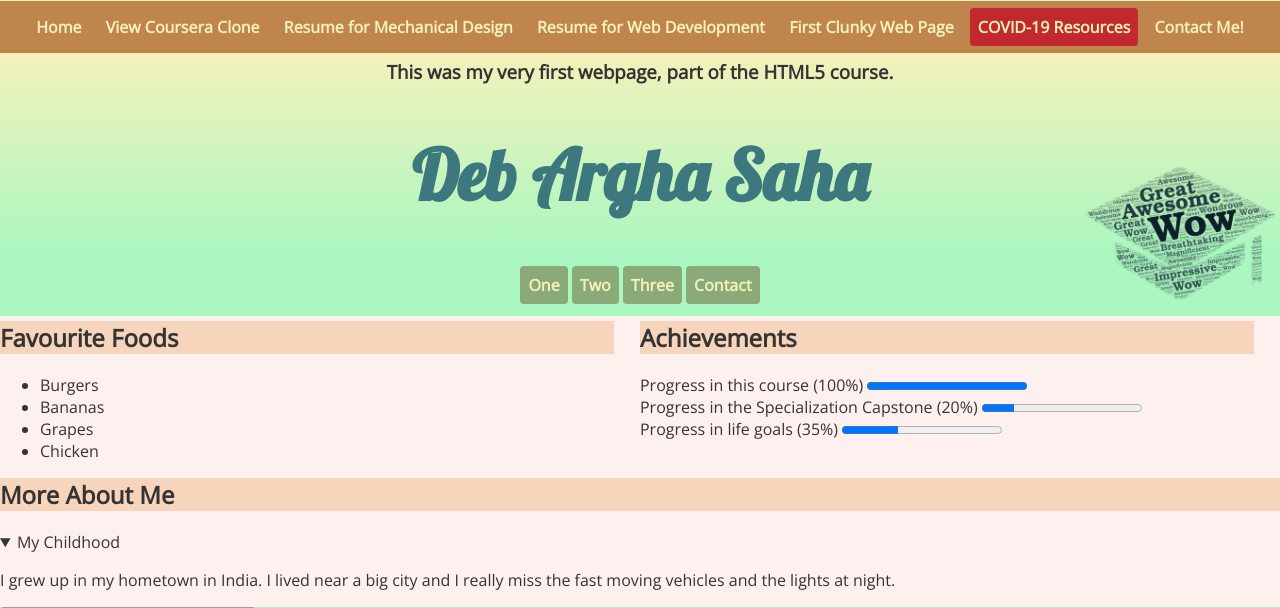
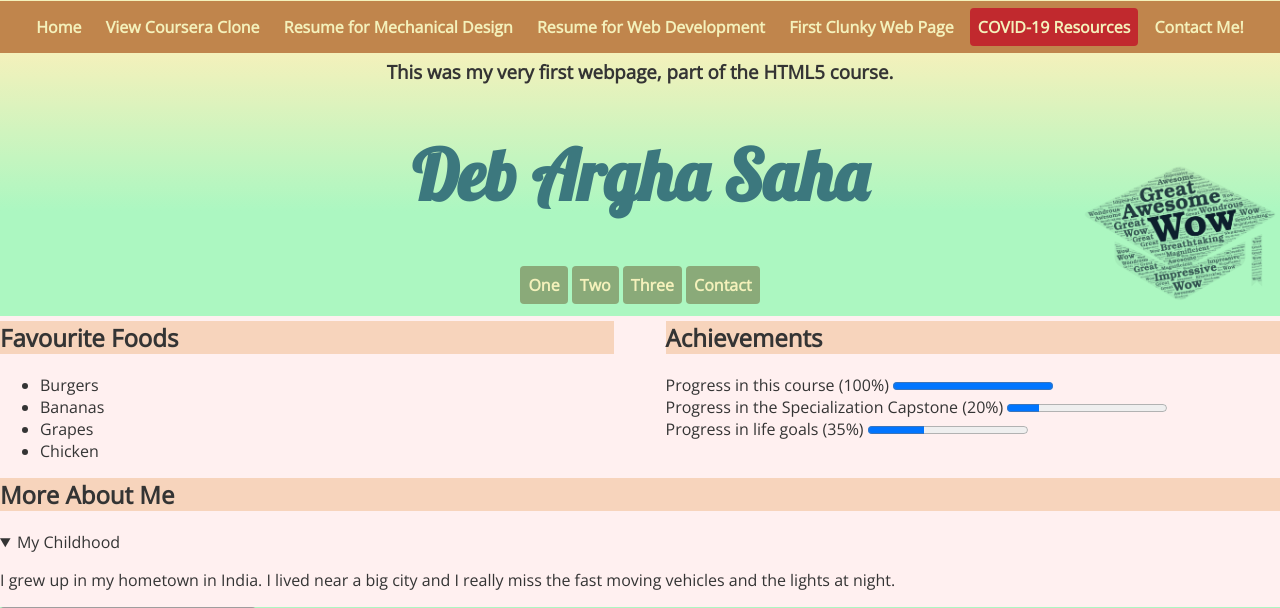
Before and after one commit to debarghano1/debarghano1.github.io, a PHP site: page /htmlfinalprojectwebpage.html in a window 1280 px wide. Shown: the part 482-1090 px from the top of the page. Run offline with PHP 8.4, Linux system fonts and the light colour scheme; grey boxes are pictures that could not be loaded.

Commit message:
Add files via upload

```diff
--- a/css/first-webpage-styles.css
+++ b/css/first-webpage-styles.css
@@ -2,7 +2,7 @@
 -------------------------------*/
 header.secondary{
 	background: #ACF7C1;
-	background: linear-gradient(#F4F1BB 0%, #ACF7C1 75%);
+	background: linear-gradient(#F4F1BB 0%, #ACF7C1 60%);
 	padding: 1px 0px 12px;
 	text-align: center;
 
@@ -38,6 +38,10 @@ nav.secondary a:hover{
 	margin-right: 2%;
 	float: left;
 }
+.half-page#achievements{
+	margin-left: 2%;
+	margin-right: 0;
+}
 .whole-page{
 	clear: both;
 }
```
